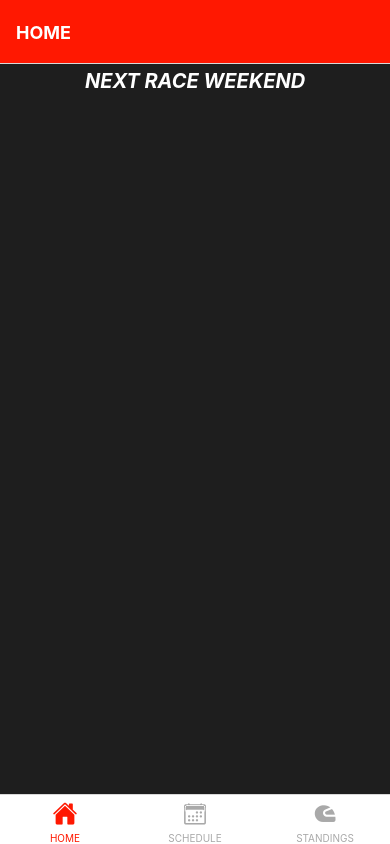
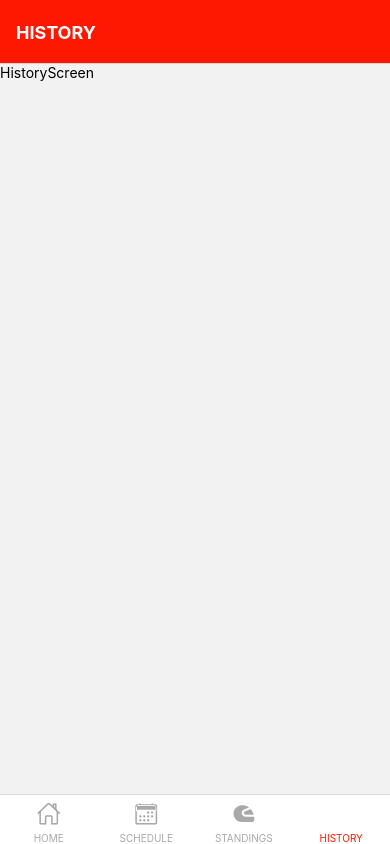
Before and after one commit to David-SDA/FormulaOneApp, a React Native app: screen /HISTORY in a window 390 px wide. Built offline with nearby package versions, Linux system fonts and the light colour scheme; no server answers.

Commit message:
Ajustements et création d'une partie histoire

```diff
--- a/App.tsx
+++ b/App.tsx
@@ -8,6 +8,7 @@ import MaterialCommunityIcons from 'react-native-vector-icons/MaterialCommunityI
 import StandingsScreen from './src/components/StandingsScreen';
 import ScheduleRacesScreen from './src/components/ScheduleRacesScreen';
 import HomeScreen from './src/components/HomeScreen';
+import HistoryScreen from './src/components/HistoryScreen';
 
 const Tab = createBottomTabNavigator();
 
@@ -52,6 +53,7 @@ const App = () => {
                 <Tab.Screen name='HOME' component={HomeScreen} />
                 <Tab.Screen name='SCHEDULE' component={ScheduleRacesScreen} />
                 <Tab.Screen name='STANDINGS' component={StandingsScreen} />
+                <Tab.Screen name='HISTORY' component={HistoryScreen} />
             </Tab.Navigator>
         </NavigationContainer>
     );
--- a/package.json
+++ b/package.json
@@ -24,7 +24,10 @@
     "react-native-svg": "13.4.0",
     "react-native-tab-view": "^3.5.2",
     "react-native-vector-icons": "^9.2.0",
-    "typescript": "^4.9.4"
+    "typescript": "^4.9.4",
+    "react-native-web": "~0.18.10",
+    "react-dom": "18.2.0",
+    "@expo/webpack-config": "^18.0.1"
   },
   "devDependencies": {
     "@babel/core": "^7.20.0"
--- /dev/null
+++ b/src/components/HistoryScreen.tsx
@@ -0,0 +1,14 @@
+import { StyleSheet, Text, View } from 'react-native'
+import React from 'react'
+
+const HistoryScreen = () => {
+  return (
+    <View>
+      <Text>HistoryScreen</Text>
+    </View>
+  )
+}
+
+export default HistoryScreen
+
+const styles = StyleSheet.create({})
--- a/src/components/ScheduleRacesPastScreen.tsx
+++ b/src/components/ScheduleRacesPastScreen.tsx
@@ -1,4 +1,4 @@
-import { ActivityIndicator, Image, ScrollView, StyleSheet, Text, View } from 'react-native';
+import { ActivityIndicator, Image, Pressable, ScrollView, StyleSheet, Text, View } from 'react-native';
 import React, { useEffect, useState } from 'react';
 import { flags } from '../../constants';
 
@@ -41,7 +41,7 @@ const ScheduleRacesPastScreen = () => {
 
                                 if(dateFin < new Date()){
                                     return (
-                                        <View key={index} style={styles.oneBox}>
+                                        <Pressable key={index} style={styles.oneBox}>
                                             <View style={styles.roundContainer}>
                                                 <Text style={styles.roundText}>ROUND</Text>
                                                 <Text style={styles.roundNumber}>{item?.round}</Text>
@@ -59,7 +59,7 @@ const ScheduleRacesPastScreen = () => {
                                                 </View>
                                                 <Text style={styles.datesMonth}>{(dateDebut.getMonth() === dateFin.getMonth())? dateFin.toLocaleDateString('en-GB', {month: 'short'}) : dateDebut.toLocaleDateString('en-GB', {month: 'short'}) + ' - ' + dateFin.toLocaleDateString('en-GB', {month: 'short'})}</Text>
                                             </View>
-                                        </View>
+                                        </Pressable>
                                     );
                                 }
                             })
@@ -78,6 +78,7 @@ const styles = StyleSheet.create({
         backgroundColor: '#ffffff',
         flexDirection: 'row',
         justifyContent: 'space-around',
+        alignItems: 'center',
         marginVertical: 5,
         height: 70,
         borderRadius: 10,
--- a/src/components/ScheduleRacesUpcomingScreen.tsx
+++ b/src/components/ScheduleRacesUpcomingScreen.tsx
@@ -1,4 +1,4 @@
-import { ActivityIndicator, Image, ScrollView, StyleSheet, Text, View } from 'react-native';
+import { ActivityIndicator, Image, Pressable, ScrollView, StyleSheet, Text, View } from 'react-native';
 import React, { useEffect, useState } from 'react';
 import { flags } from '../../constants';
 
@@ -41,7 +41,7 @@ const ScheduleRacesUpcomingScreen = () => {
 
                                 if(dateFin >= new Date()){
                                     return (
-                                        <View key={index} style={styles.oneBox}>
+                                        <Pressable key={index} style={styles.oneBox}>
                                             <View style={styles.roundContainer}>
                                                 <Text style={styles.roundText}>ROUND</Text>
                                                 <Text style={styles.roundNumber}>{item?.round}</Text>
@@ -59,7 +59,7 @@ const ScheduleRacesUpcomingScreen = () => {
                                                 </View>
                                                 <Text style={styles.datesMonth}>{(dateDebut.getMonth() === dateFin.getMonth())? dateFin.toLocaleDateString('en-GB', {month: 'short'}) : dateDebut.toLocaleDateString('en-GB', {month: 'short'}) + ' - ' + dateFin.toLocaleDateString('en-GB', {month: 'short'})}</Text>
                                             </View>
-                                        </View>
+                                        </Pressable>
                                     );
                                 }
                             })
@@ -78,6 +78,7 @@ const styles = StyleSheet.create({
         backgroundColor: '#ffffff',
         flexDirection: 'row',
         justifyContent: 'space-around',
+        alignItems: 'center',
         marginVertical: 5,
         height: 70,
         borderRadius: 10,
@@ -91,7 +92,7 @@ const styles = StyleSheet.create({
     roundText:{
         fontWeight: '900',
         letterSpacing: 0.5,
-        color: '#1e1e1e',
+        color: '#708090',
     },
     roundNumber:{
         fontWeight: 'bold',
```
Also changed, not shown: 1 other file (tests, documents, lock files or other folders).
